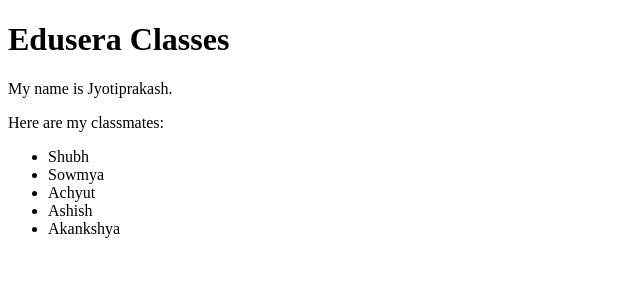
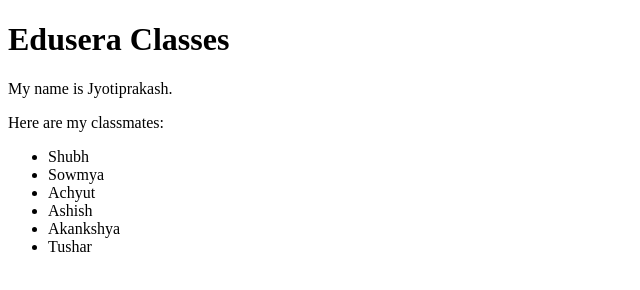
Before and after one commit to praveenscience/Edusera-Test, a plain HTML site: page index.html in a window 1280 px wide. Shown: the full height of the page, 0-640 px from the left. Drawn offline with Linux system fonts and the light colour scheme.

Commit message:
Updated index.html
Added my name in "my classmates section".

```diff
--- a/index.html
+++ b/index.html
@@ -16,6 +16,7 @@
       <li>Achyut</li>
       <li>Ashish</li>
       <li>Akankshya</li>
+      <li>Tushar </li>
     </ul>
   </body>
 </html>
```
